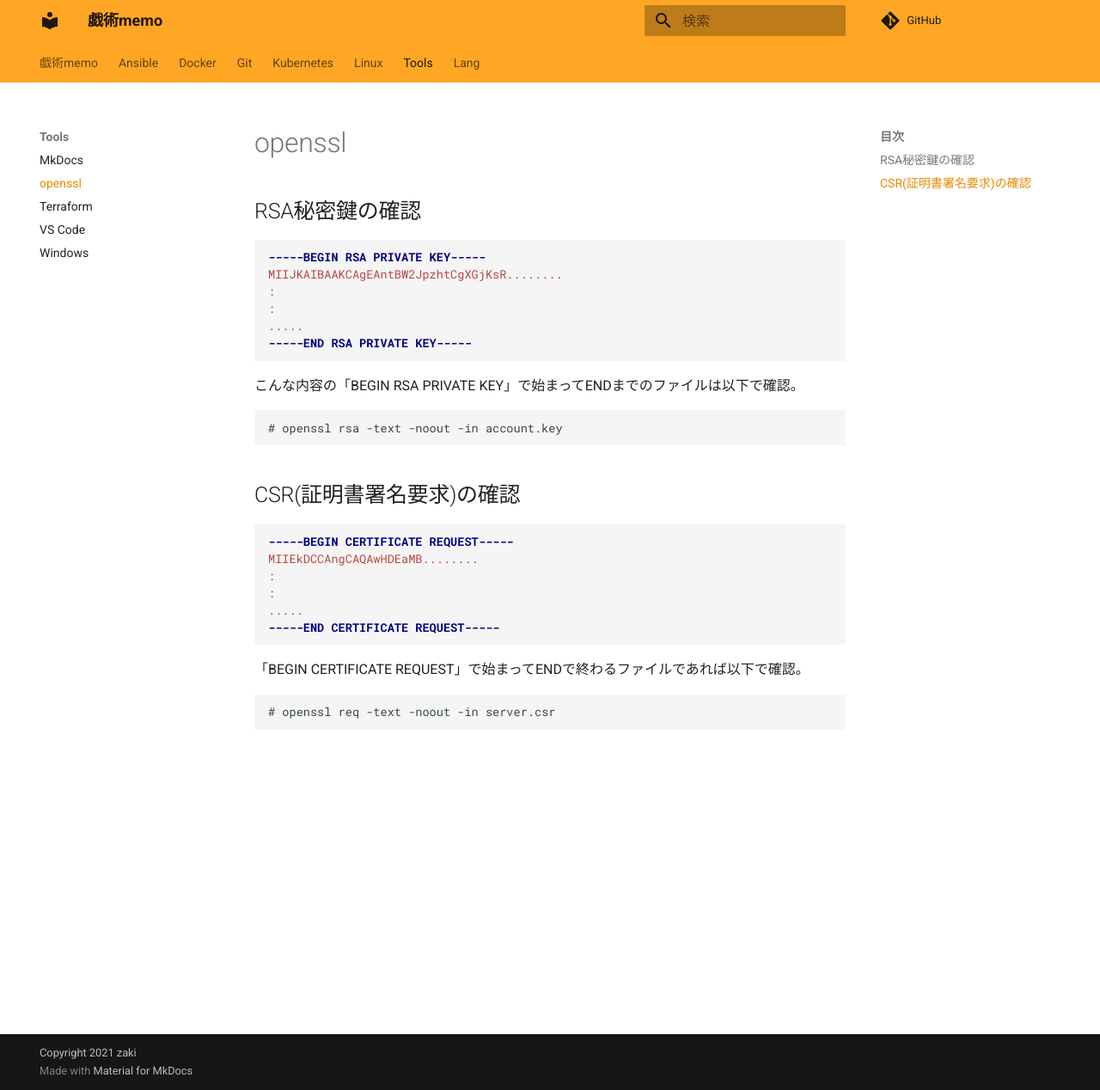
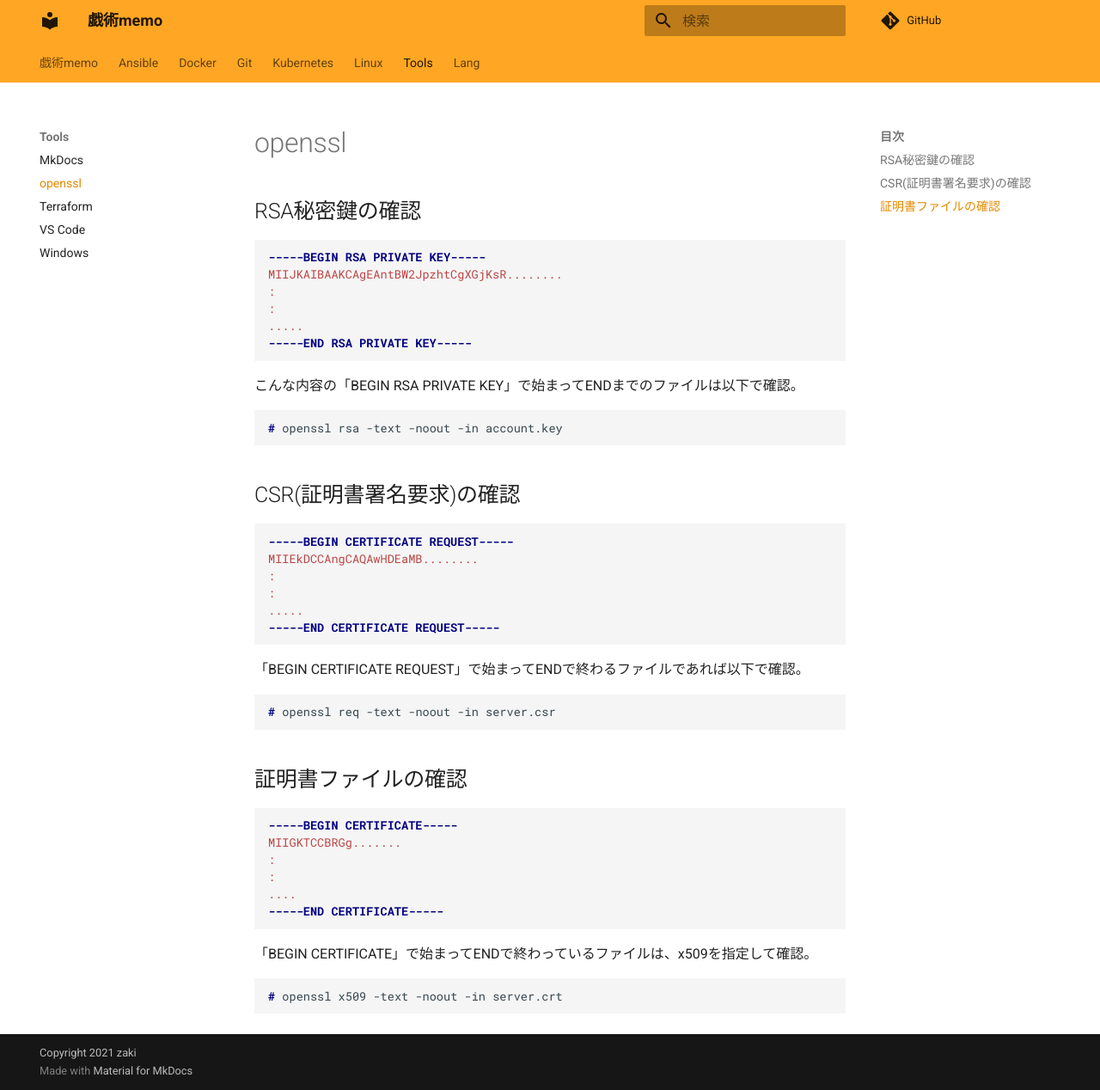
Before and after one commit to zaki-lknr/docs, an MkDocs documentation site: the page built from docs/Tools/openssl.md, in a window 1280 px wide and 1268 px high. Shown: the whole window at 86% size. Built offline with MkDocs 1.6.1 and Material for MkDocs 9.7.7, drawn with Linux system fonts in a browser that asks for light colours; comment, search, counter and statistics services are not loaded.

Commit message:
add: tools/openssl: (csrファイル)certificateの確認

````diff
--- a/docs/Tools/openssl.md
+++ b/docs/Tools/openssl.md
@@ -13,7 +13,7 @@ MIIJKAIBAAKCAgEAntBW2JpzhtCgXGjKsR........
 
 こんな内容の「BEGIN RSA PRIVATE KEY」で始まってENDまでのファイルは以下で確認。
 
-```
+```console
 # openssl rsa -text -noout -in account.key
 ```
 
@@ -30,6 +30,23 @@ MIIEkDCCAngCAQAwHDEaMB........
 
 「BEGIN CERTIFICATE REQUEST」で始まってENDで終わるファイルであれば以下で確認。
 
-```
+```console
 # openssl req -text -noout -in server.csr
 ```
+
+## 証明書ファイルの確認
+
+```
+-----BEGIN CERTIFICATE-----
+MIIGKTCCBRGg.......
+:
+:
+....
+-----END CERTIFICATE-----
+```
+
+「BEGIN CERTIFICATE」で始まってENDで終わっているファイルは、x509を指定して確認。
+
+```console
+# openssl x509 -text -noout -in server.crt
+```
````
